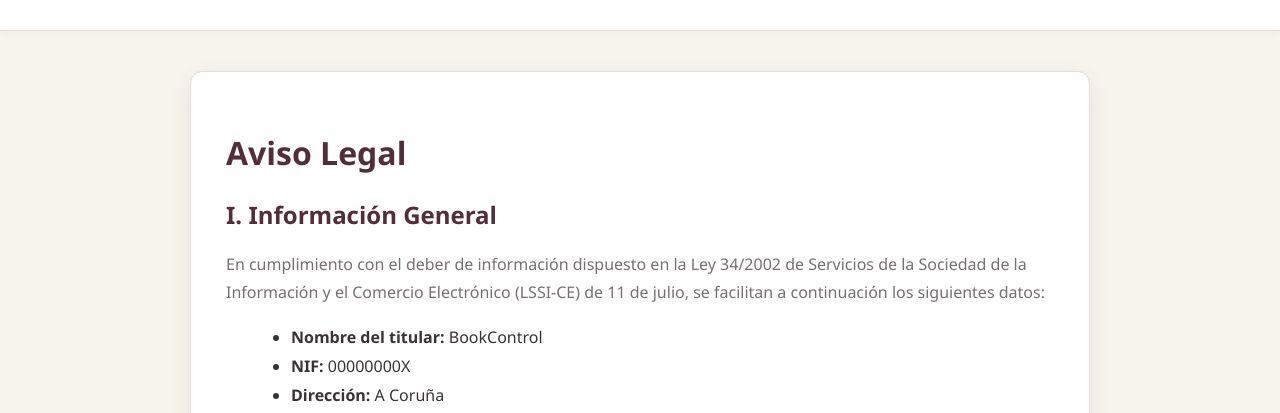
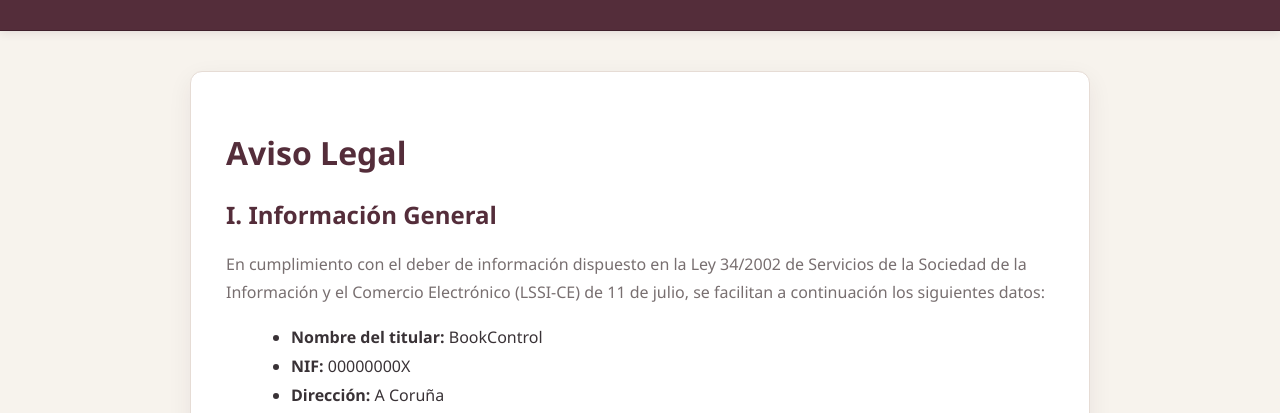
Before and after one commit to Karinabk28/BookControl, a Spring app: page /footer/avisoLegal in a window 1280 px wide. Shown: the top 413 px of the page. Run offline with Thymeleaf, Linux system fonts and the light colour scheme; the template is opened without the code that fills it, so the values that code supplies are empty; some of the project's set-up classes (security, data sources, template engines, error pages and the like) are left out, and stand-ins take their place.

Commit message:
modificado color de la cabecera

```diff
--- a/src/main/resources/static/css/styles.css
+++ b/src/main/resources/static/css/styles.css
@@ -76,13 +76,14 @@ button {
 }
 
 /* -------------------- CABECERA -------------------- */
+/* -------------------- CABECERA -------------------- */
 
 .cabecera {
     width: 100%;
-    background-color: var(--color-superficie);
-    border-bottom: 1px solid var(--color-borde);
+    background-color: var(--color-burdeos);
+    border-bottom: 1px solid var(--color-burdeos-oscuro);
     padding: 15px 5%;
-    box-shadow: 0 2px 10px rgba(63, 32, 43, 0.04);
+    box-shadow: 0 2px 10px rgba(63, 32, 43, 0.10);
 }
 
 .cabecera-contenedor {
@@ -110,7 +111,7 @@ button {
 }
 
 .cabecera-enlaces a {
-    color: var(--color-burdeos);
+    color: #F0DCD3;
     text-decoration: none;
     font-size: 15px;
     font-weight: 600;
@@ -129,7 +130,7 @@ button {
 }
 
 .cabecera-enlaces a:hover {
-    color: var(--color-terracota-oscuro);
+    color: white;
 }
 
 .cabecera-enlaces a:hover::after {
```
